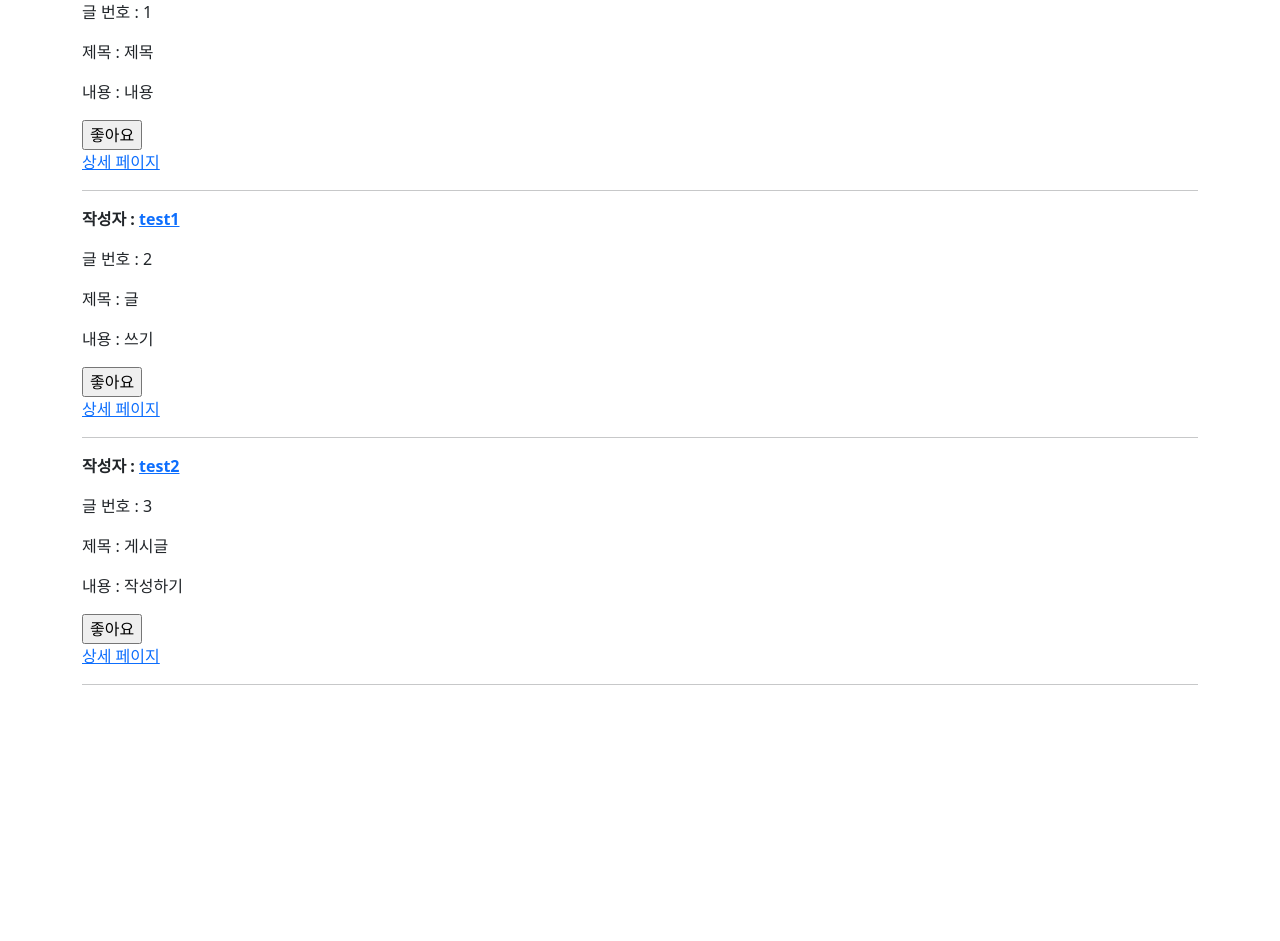
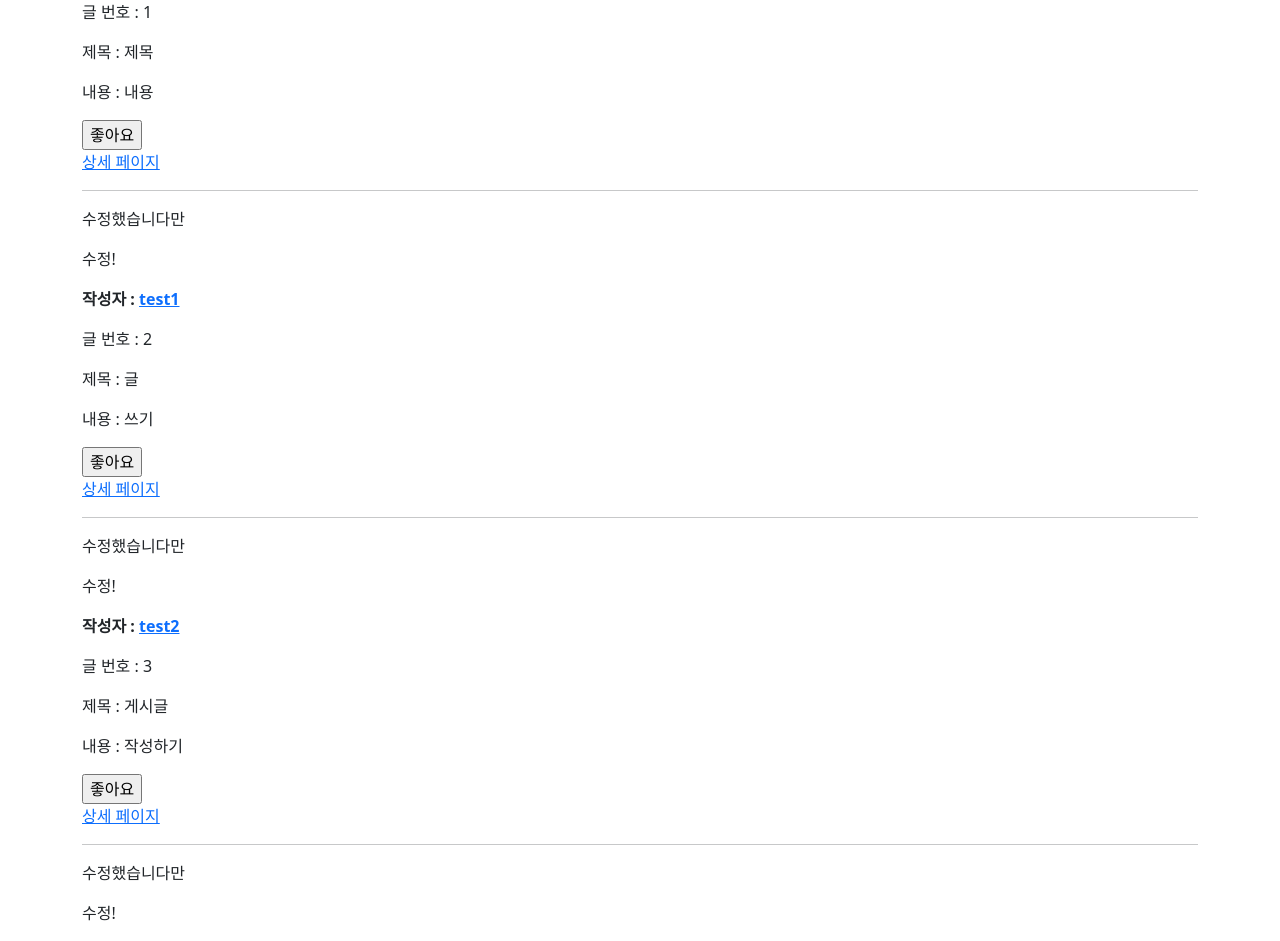
Before and after one commit to gumi8-ed/pr_test, a Django app: page /articles/ in a window 1280 px wide. Shown: the part 178-1119 px from the top of the page. Before the commit the page ends 863 px from the top, so only its background shows below. Run offline with Django 3.2, Linux system fonts and the light colour scheme; data comes from the database, SQL or seed files in the repository.

Commit message:
index 수정

```diff
--- a/articles/templates/articles/index.html
+++ b/articles/templates/articles/index.html
@@ -25,5 +25,7 @@
     </div>
     <a href="{% url 'articles:detail' article.pk %}">상세 페이지</a>
     <hr>
+    <p>수정했습니다만</p>
+    <p>수정!<p>
   {% endfor %}
 {% endblock content %}
```
